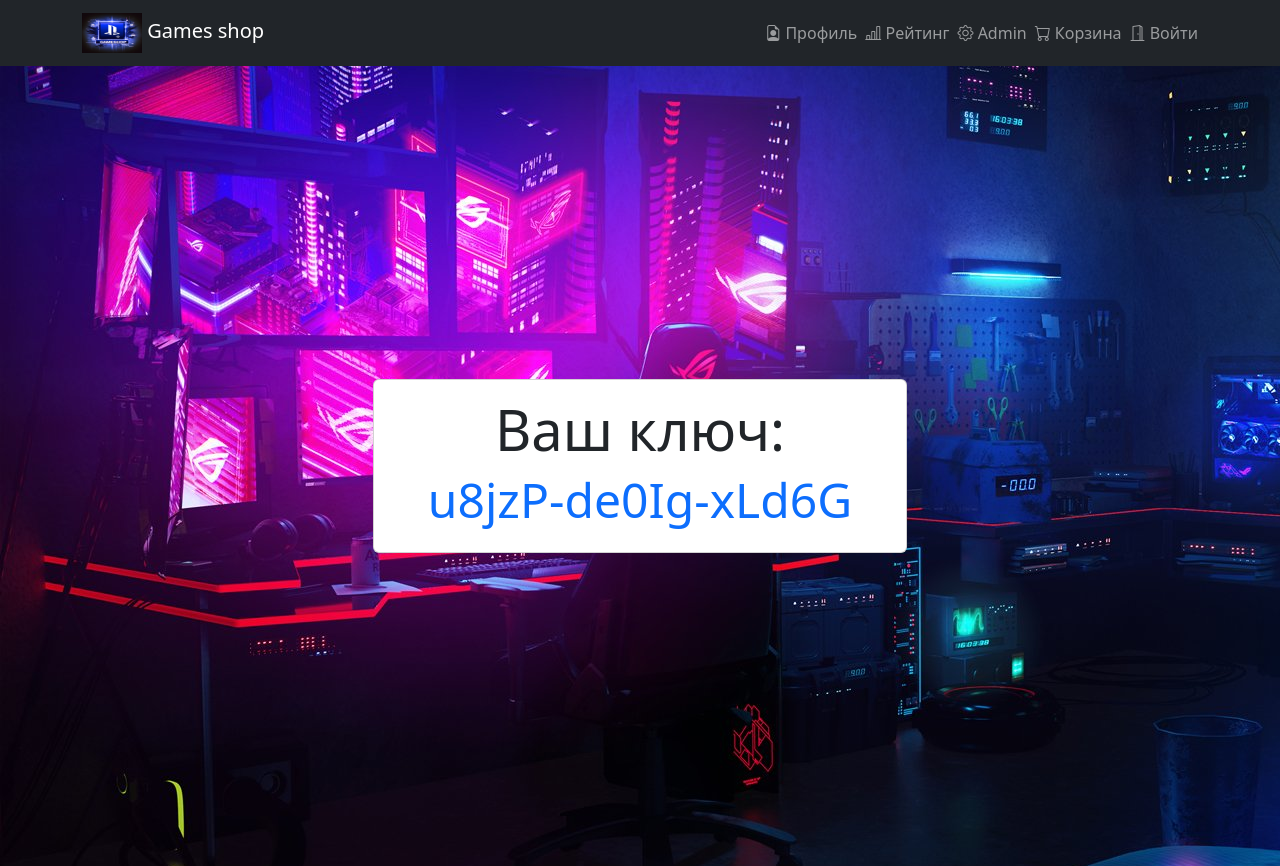
After one commit to Bazalex1/gameshop, a Django app: page /cart/key in a window 1280 px wide. The commit adds this page. Run offline with Django 5.2, Linux system fonts and the light colour scheme.

Commit message:
добавил генератор ключей

```diff
--- /dev/null
+++ b/cart/key_generator.py
@@ -0,0 +1,9 @@
+import random
+import string
+
+def generate_random_key():
+    all_characters = string.ascii_letters + string.digits
+    part_a = ''.join(random.choice(all_characters) for _ in range(5))
+    part_b = ''.join(random.choice(all_characters) for _ in range(5))
+    part_c = ''.join(random.choice(all_characters) for _ in range(5))
+    return f"{part_a}-{part_b}-{part_c}"
--- a/cart/urls.py
+++ b/cart/urls.py
@@ -7,4 +7,5 @@ urlpatterns = [
     path('', views.cart, name="index"),
     path('add_to_cart/<int:game_id>/', views.add_to_cart, name='add_to_cart'),
     path('remove_from_cart/<int:cart_item_id>/', views.remove_from_cart, name='remove_from_cart'),
+    path('key', views.get_key, name="key"),
 ]
--- a/cart/views.py
+++ b/cart/views.py
@@ -2,6 +2,7 @@ from django.shortcuts import render, redirect, get_object_or_404
 from django.contrib.auth.decorators import login_required
 from shop.models import Game
 from .models import Cart, CartItem
+from .key_generator import generate_random_key
 
 
 @login_required
@@ -35,3 +36,9 @@ def remove_from_cart(request, cart_item_id):
     cart_item = get_object_or_404(CartItem, id=cart_item_id, cart=cart)
     cart_item.delete()
     return redirect('cart:index')
+
+
+
+def get_key(request):
+    key = generate_random_key()
+    return render(request, 'cart/key.html', {'key': key})
--- a/templates/base.html
+++ b/templates/base.html
@@ -12,6 +12,7 @@
     <link href="https://cdn.jsdelivr.net/npm/bootstrap-icons@1.8.1/font/bootstrap-icons.css" rel="stylesheet">
     <link rel="stylesheet" type="text/css" href="{% static 'styles/main.css' %}">
     <link rel="stylesheet" type="text/css" href="{% static 'styles/profile.css' %}">
+    <link rel="shortcut icon" type="image/x-icon" href="{% static 'images/favicon.ico' %}">
 </head>
 <body>
     <nav class="navbar navbar-dark bg-dark">
--- a/templates/cart/cart.html
+++ b/templates/cart/cart.html
@@ -33,5 +33,11 @@
     </tbody>
   </table>
   <span class="mb-10 mt-5"> Итого: {{ total_price|floatformat:2 }}</span>
+  <span class="mb-10 mt-5">
+    <form method="post" action="{% url 'cart:key' %}">
+    {% csrf_token %}
+    <button type="submit" class="btn btn-primary">Получить ключ</button>
+    </form>
+  </span>
 </div>
 {% endblock %}
--- /dev/null
+++ b/templates/cart/key.html
@@ -0,0 +1,16 @@
+{% extends 'base.html' %}
+
+{% block content %}
+<div class="container">
+  <div class="row justify-content-center align-items-center vh-100">
+    <div class="col-md-8 col-lg-6">
+      <div class="card text-center">
+        <div class="card-body">
+          <h1 class="display-4">Ваш ключ:</h1>
+          <h2 class="display-5 text-primary">{{ key }}</h2>
+        </div>
+      </div>
+    </div>
+  </div>
+</div>
+{% endblock %}
```
Also changed, not shown: db.sqlite3, static/images/favicon.ico (added).
